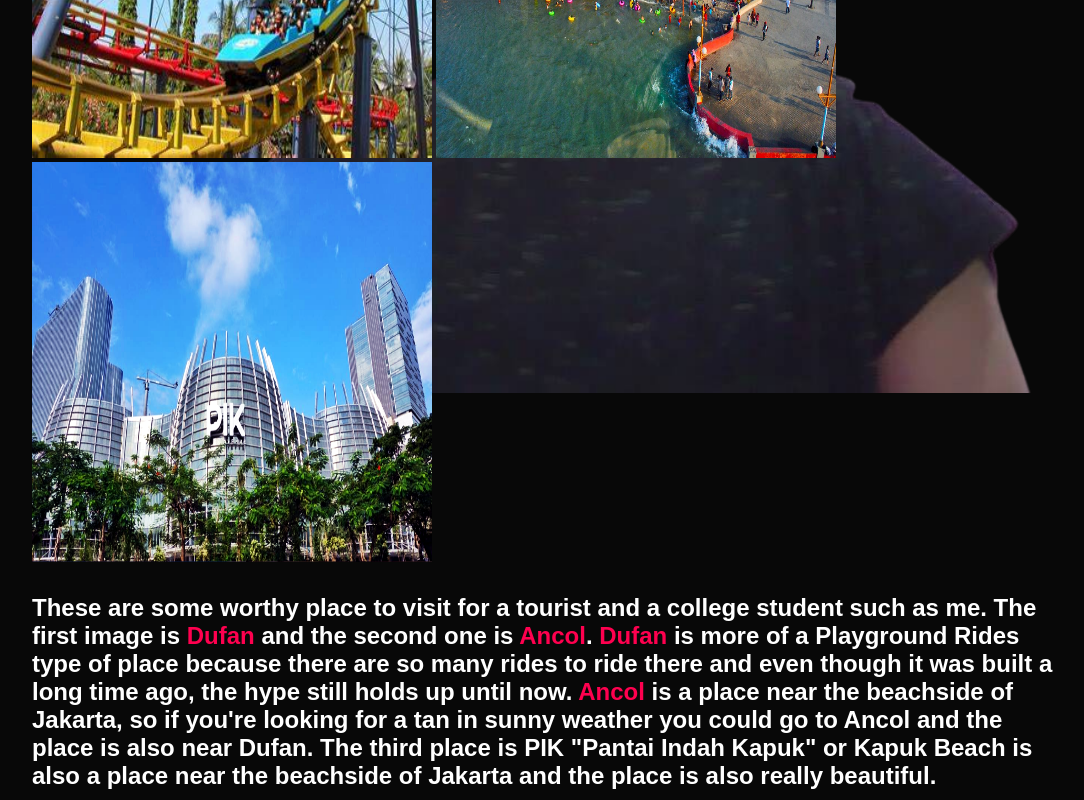
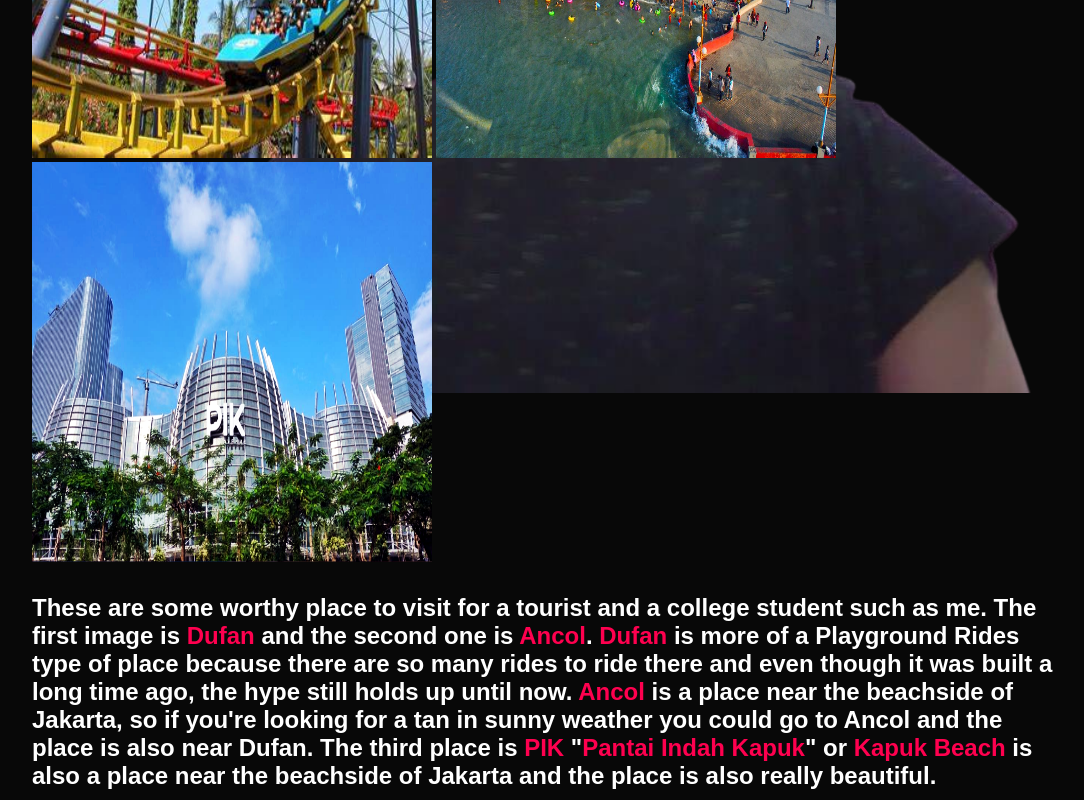
Before and after one commit to julioger/julioger.github.io, a plain HTML site: page quiz1/tourist/tourist.html in a window 1280 px wide. Shown: the part 407-1207 px from the top of the page, without its empty margins (96-1180 px from the left). Drawn offline with Linux system fonts and the light colour scheme; files whose address does not match are found by name.

Commit message:
Update tourist.html

```diff
--- a/quiz1/tourist/tourist.html
+++ b/quiz1/tourist/tourist.html
@@ -31,7 +31,7 @@
                     first image is <span>Dufan</span> and the second one is <span>Ancol</span>. <span>Dufan</span> is more of a Playground Rides type of place
                     because there are so many rides to ride there and even though it was built a long time ago, the hype still holds up until now.
                     <span>Ancol</span> is a place near the beachside of Jakarta, so if you're looking for a tan in sunny weather you could go to Ancol and the place is also near Dufan.
-                    The third place is PIK "Pantai Indah Kapuk" or Kapuk Beach is also a place near the beachside of Jakarta and the place is also really beautiful.
+                    The third place is <span>PIK</span> "<span>Pantai Indah Kapuk</span>" or <span>Kapuk Beach</span> is also a place near the beachside of Jakarta and the place is also really beautiful.
             </h2>
         </div>
     </div>
```
